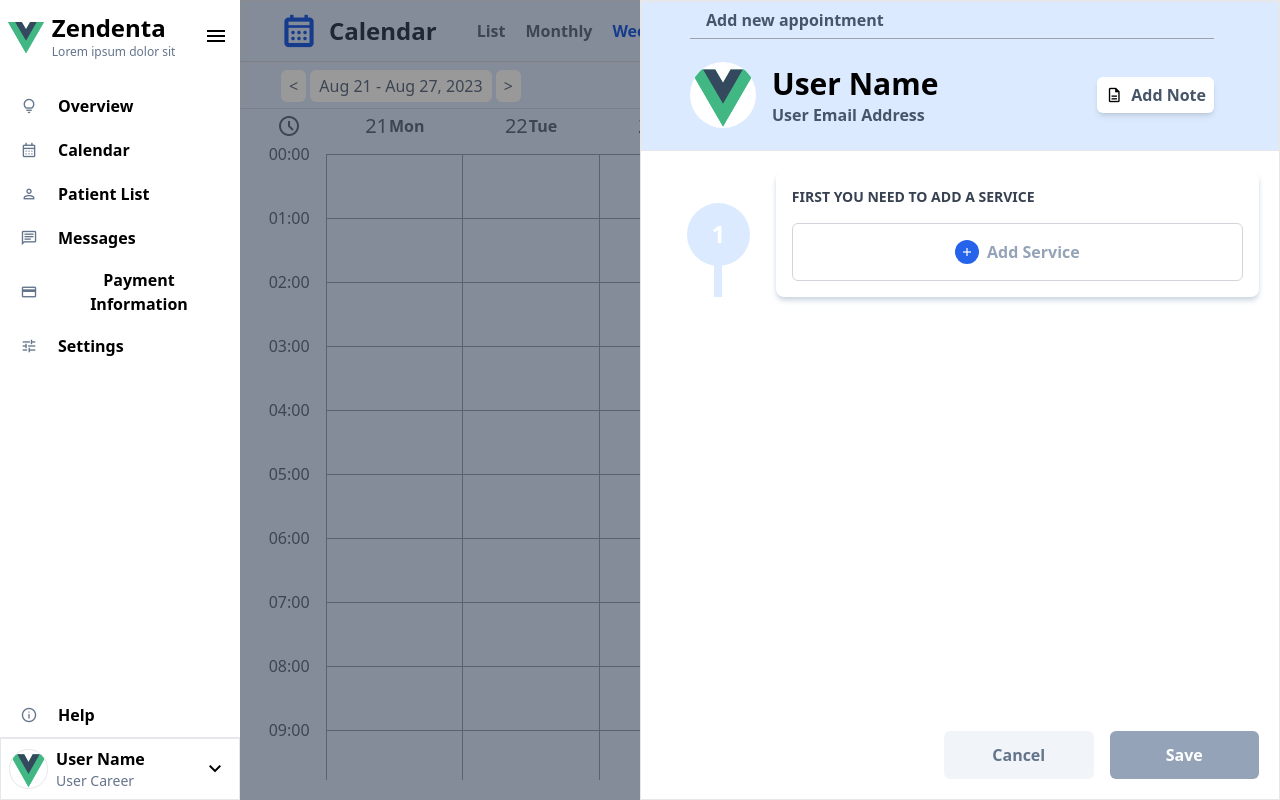
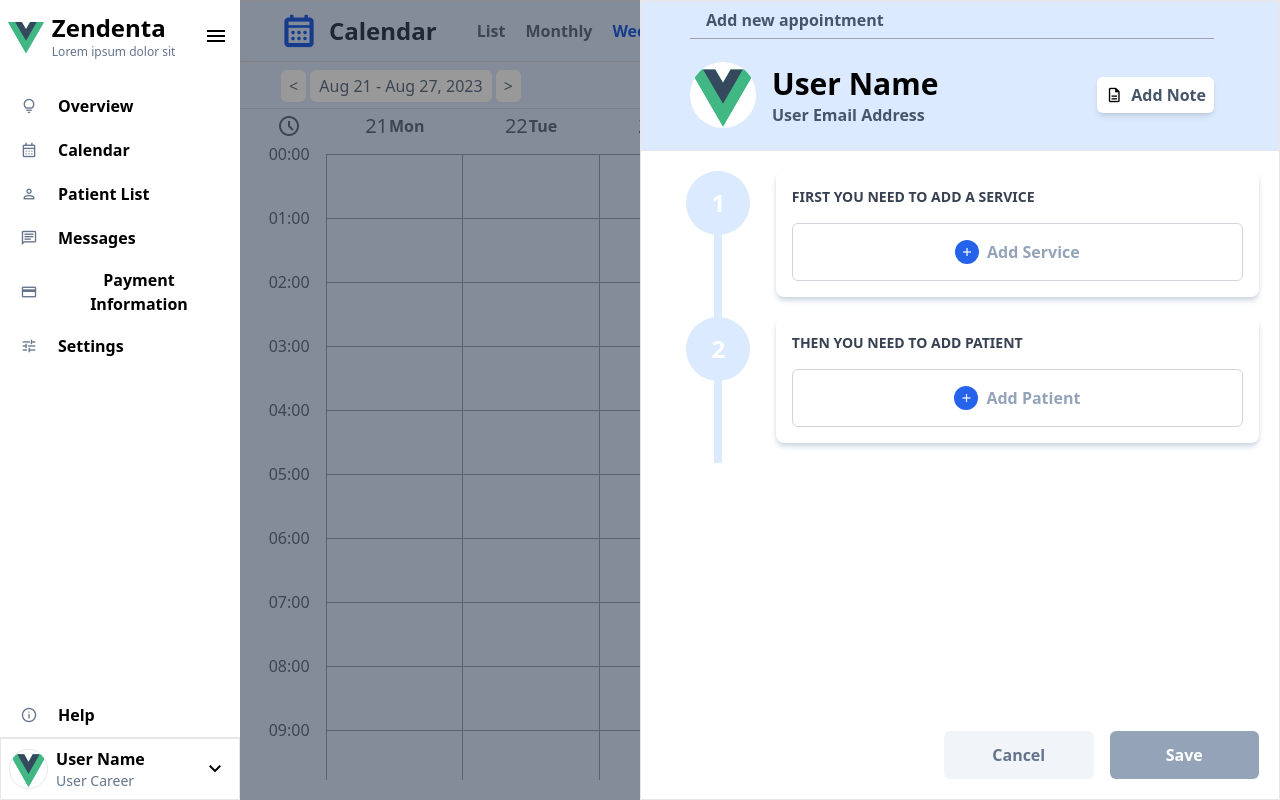
Before and after one commit to rekredhead/Calendar-App-VueJS, a Vue app: page / in a window 1280 px wide. Shown: the top 800 px of the page. Built offline with nearby package versions, Linux system fonts and the light colour scheme.

Commit message:
Finished making services and patient form items. Using separate components for now

```diff
--- /dev/null
+++ b/src/components/SidePanel-components/PatientSelector.vue
@@ -0,0 +1,99 @@
+<script setup lang="ts">
+import { ref, computed } from 'vue';
+
+const props = defineProps({
+   patient: Object,
+   setPatient: Function
+});
+
+const availablePatients = [
+   { profilePicture: 'vue.svg', name: 'Eleanor Pena', emailAddress: 'eleanor@pena.co', phone: '(270) 555-0117', address: ' 2715 Ash Dr. San Jose, South Dakota 837475' },
+   { profilePicture: 'vue.svg', name: "Oliver Bennett", emailAddress: "oliver@bennett.co", phone: "(415) 555-1234", address: "123 Elm Street, Springfield, IL 62701" },
+   { profilePicture: 'vue.svg', name: "Sophia Rodriguez", emailAddress: "sophia@rodriguez.co", phone: "(602) 555-5678", address: "789 Oak Avenue, Phoenix, AZ 85001" },
+   { profilePicture: 'vue.svg', name: "Liam Campbell", emailAddress: "liam@campbell.co", phone: "(312) 555-7890", address: "456 Maple Lane, Chicago, IL 60601" },
+   { profilePicture: 'vue.svg', name: "Ava Foster", emailAddress: "ava@foster.co", phone: "(713) 555-2345", address: "987 Pine Road, Houston, TX 77001" },
+   { profilePicture: 'vue.svg', name: "Noah Hughes", emailAddress: "noah@hughes.co", phone: "(502) 555-6789", address: "654 Birch Street, Louisville, KY 40201" }
+];
+
+const isPatientSelected = () => Object.keys(props.patient!).length;
+
+const isOpen = ref(false);
+const searchText = ref('');
+const filteredPatients = computed(() => {
+   return availablePatients.filter((patient) => patient.name.toLowerCase().includes(searchText.value.toLowerCase()))
+});
+
+type selectPatientProps = {
+   profilePicture: string,
+   name: string,
+   emailAddress: string,
+   phone: string,
+   address: string
+}
+const selectPatients = (patient: selectPatientProps) => {
+   props.setPatient!(patient);
+   searchText.value = '';
+   isOpen.value = false;
+}
+</script>
+
+<template>
+   <div class="flex">
+      <div class="flex relative justify-center items-center w-36">
+         <!-- Indicator for whether the input is filled or not -->
+         <div class="formFillIndicator" :class="{ 'bg-green-500': isPatientSelected() }">2</div>
+         <div class="flex absolute bottom-0 h-full bg-blue-100 w-2"></div>
+      </div>
+      <div class="flex flex-col w-full p-4 gap-4 shadow-md shadow-slate-300 rounded-lg mb-5">
+         <div class="flex justify-between items-center">
+            <label class="text-gray-700 text-sm font-bold" for="serviceSelect">
+               {{ isPatientSelected() ? 'PATIENT INFORMATION' : 'THEN YOU NEED TO ADD PATIENT' }}
+            </label>
+            <button v-if="isPatientSelected()" @click="props.setPatient!({})"
+               class="text-blue-600 text-sm font-bold hover:bg-blue-600 hover:text-white px-2 py-1 rounded-md active:opacity-70">EDIT</button>
+         </div>
+         <div class="relative">
+            <!-- Render the dropdown box if user hasn't selected anything yet -->
+            <button id="serviceSelect" v-show="!isPatientSelected()" @click="isOpen = !isOpen"
+               class="flex w-full border border-gray-300 justify-center py-4 items-center gap-2 rounded-md focus:ring-1">
+               <span class="material-symbols-outlined bg-blue-600 w-6 h-6 rounded-full text-white text-base">add</span>
+               <p class="text-slate-400 font-semibold">Add Patient</p>
+            </button>
+            <div v-show="isOpen" class="absolute mt-2 w-full bg-white shadow-md shadow-slate-300 rounded-md p-2 z-10">
+               <input type="text" class="bg-slate-100 text-slate-500 w-full px-5 py-3 rounded-md outline-none"
+                  v-model="searchText" placeholder="Search patients" autofocus="true" />
+               <ul class="h-64 overflow-y-scroll">
+                  <li v-for="(patient, index) in filteredPatients" :key="index"
+                     class="flex gap-2 items-center px-3 py-3 text-slate-500 cursor-pointer border-l-4 border-transparent hover:bg-green-100 hover:text-green-500 hover:border-green-500"
+                     @click="selectPatients(patient)">
+                     <img class="bg-white w-8 aspect-square rounded-full" v-bind:src="patient.profilePicture" v-bind:alt="patient.name + ' Profile Picture'" />
+                     <span class="text-lg">{{ patient.name }}</span>
+                  </li>
+               </ul>
+            </div>
+
+            <!-- Render the choice selected if their choice was selected -->
+            <div class="flex" v-show="isPatientSelected()">
+               <div class="w-16">
+                  <img class="bg-white w-full aspect-square rounded-full" v-bind:src="patient?.profilePicture" v-bind:alt="patient?.name + ' Profile Picture'" />
+               </div>
+               <div class="w-full ml-5">
+                  <h1 class="text-xl text-gray-700 font-semibold pb-2 border-b border-slate-300">{{ patient?.name }}</h1>
+                  <div class="flex py-2">
+                     <p class="w-24 text-gray-700 font-semibold">Email</p>
+                     <p class="text-slate-400">{{ patient?.emailAddress }}</p>
+                  </div>
+                  <div class="flex py-2">
+                     <p class="w-24 text-gray-700 font-semibold">Phone</p>
+                     <p class="text-slate-400">{{ patient?.phone }}</p>
+                  </div>
+                  <div class="flex py-2">
+                     <p class="w-24 text-gray-700 font-semibold">Address</p>
+                     <p class="text-slate-400">{{ patient?.address }}</p>
+                  </div>
+               </div>
+            </div>
+         </div>
+      </div>
+   </div>
+</template>
--- a/src/components/SidePanel-components/ServiceSelector.vue
+++ b/src/components/SidePanel-components/ServiceSelector.vue
@@ -1,6 +1,10 @@
 <script setup lang="ts">
+import { ref, computed } from 'vue';
 
-import { ref, computed } from 'vue';
+const props = defineProps({
+   service: Object,
+   setService: Function
+});
 
 const availableServices = [
    { nameOfService: 'service1', price: 0 },
@@ -9,11 +13,8 @@ const availableServices = [
    { nameOfService: 'service4', price: 30 },
    { nameOfService: 'service5', price: 40 },
 ];
-type selectServiceProps = {
-   nameOfService: string,
-}
 
-const selectedService = ref('');
+const isServiceSelected = () => Object.keys(props.service!).length;
 
 const isOpen = ref(false);
 const searchText = ref('');
@@ -21,33 +22,37 @@ const filteredServices = computed(() => {
    return availableServices.filter((service) => service.nameOfService.toLowerCase().includes(searchText.value.toLowerCase()))
 });
 
+type selectServiceProps = {
+   nameOfService: string,
+   price: number
+}
 const selectService = (service: selectServiceProps) => {
-   selectedService.value = service.nameOfService;
+   props.setService!(service);
    isOpen.value = false;
 }
 </script>
 
 <template>
+   <!--{{ format(props.selectedDate!, 'EEEE, dd MMMM HH:mm') }}-->
    <div class="flex">
       <div class="flex relative justify-center items-center w-36">
          <!-- Indicator for whether the input is filled or not -->
-         <div class="formFillIndicator" :class="{ 'bg-green-500': selectedService }">1</div>
-         <div class="flex absolute bottom-0 h-1/2 bg-blue-100 w-2"></div>
+         <div class="formFillIndicator" :class="{ 'bg-green-500': isServiceSelected() }">1</div>
+         <div class="flex absolute bottom-0 h-full bg-blue-100 w-2"></div>
       </div>
-      <div class="flex flex-col w-full p-4 gap-4 shadow-md shadow-slate-300 rounded-lg">
+      <div class="flex flex-col w-full p-4 gap-4 shadow-md shadow-slate-300 rounded-lg mb-5">
          <div class="flex justify-between items-center">
             <label class="text-gray-700 text-sm font-bold" for="serviceSelect">
-               {{ selectedService ? 'SERVICE INFORMATION' : 'FIRST YOU NEED TO ADD A SERVICE' }}
+               {{ isServiceSelected() ? 'SERVICE INFORMATION' : 'FIRST YOU NEED TO ADD A SERVICE' }}
             </label>
-            <button v-if="selectedService"
+            <button v-if="isServiceSelected()" @click="props.setService!({})"
                class="text-blue-600 text-sm font-bold hover:bg-blue-600 hover:text-white px-2 py-1 rounded-md active:opacity-70">EDIT</button>
          </div>
          <div class="relative">
             <!-- Render the dropdown box if user hasn't selected anything yet -->
-            <!-- Render the choice selected if their choice was selected -->
             <button
                id="serviceSelect"
-               v-show="!selectedService"
+               v-show="!isServiceSelected()"
                @click="isOpen = !isOpen"
                class="flex w-full border border-gray-300 justify-center py-4 items-center gap-2 rounded-md focus:ring-1"
             >
@@ -78,8 +83,14 @@ const selectService = (service: selectServiceProps) => {
                   </li>
                </ul>
             </div>
-            <div>
 
+            <!-- Render the choice selected if their choice was selected -->
+            <div class="flex justify-between items-center" v-show="isServiceSelected()">
+               <div>
+                  <h1 class="text-xl">{{ service?.nameOfService }}</h1>
+                  <h2 class="text-slate-400 text-sm">Subtext here</h2>
+               </div>
+               <button class="bg-green-500 text-white font-semibold px-5 h-10 rounded-md hover:bg-green-600 active:opacity-70">Meeting Room</button>
             </div>
          </div>
       </div>
--- a/src/components/SidePanel-components/SidePanel.vue
+++ b/src/components/SidePanel-components/SidePanel.vue
@@ -1,5 +1,4 @@
 <script setup lang="ts">
-//import { format } from 'date-fns';
 import SidePanelHeader from './SidePanelHeader.vue';
 import SidePanelForm from './SidePanelForm.vue';
 
@@ -8,16 +7,13 @@ const props = defineProps({
    selectedDate: Date
 });
 
-// Task 2: Start styling the Side Panel
-// Task 3: Enable form submission to console log the data
 // Task 4: Change the state of the isSidePanelOpen to false upon submission (use state passed as props)
 </script>
 
 <template>
-   <!--{{ format(props.selectedDate!, 'EEEE, dd MMMM HH:mm') }}-->
    <aside class="flex flex-col fixed bg-white top-0 bottom-0 right-0 border w-1/2 transform transition-transform duration-300"
       :class="{ 'translate-x-0': props.isSidePanelOpen, 'translate-x-full': !props.isSidePanelOpen }">
       <SidePanelHeader/>
-      <SidePanelForm/>
+      <SidePanelForm :selectedDate="selectedDate"/>
    </aside>
 </template>
--- a/src/components/SidePanel-components/SidePanelForm.vue
+++ b/src/components/SidePanel-components/SidePanelForm.vue
@@ -1,18 +1,44 @@
 <script setup lang="ts">
+// This form uses states (service, patient, dateTime) instead of input fields to collect data
+// Each form item was difficult to reuse, hence they have their own component
+
+const props = defineProps({
+   selectedDate: Date
+});
+
+import { ref } from 'vue';
 import ServiceSelector from './ServiceSelector.vue';
+import PatientSelector from './PatientSelector.vue';
 
-// Think of how the overall form will work => including missing inputs
+const service = ref({});
+const patient = ref({});
+const dateTime = ref(props.selectedDate);
+
+const setService = (selectedService: Object) => service.value = selectedService;
+const setPatient = (selectedPatient: Object) => patient.value = selectedPatient;
+const setDateTime = (selectedDateTime: Date) => dateTime.value = selectedDateTime;
+
+const submitForm = (e: Event) => {
+   e.preventDefault();
+   /** TODO when submit button is pressed
+    * Send the data to Main.vue and render it on the calendar
+    *
+    * service.value is the service data
+    * patient.value is the patient data
+    * dateTime.value is the dateTime data
+   */
+}
 </script>
 
 <template>
-   <!--{{ format(props.selectedDate!, 'EEEE, dd MMMM HH:mm') }}-->
-   <form @submit.prevent class="flex flex-col justify-between items-center h-[47em] w-full overflow-y-scroll p-5">
+   <form @submit="submitForm" class="flex flex-col justify-between items-center h-[47em] w-full overflow-y-scroll p-5">
       <div class=" w-full">
-         <ServiceSelector />
+         <ServiceSelector :service="service" :setService="setService" />
+         <PatientSelector :patient="patient" :setPatient="setPatient" />
       </div>
       <div class=" flex justify-end gap-4 h-12 w-full">
          <button class="bg-slate-100 text-slate-500 font-bold rounded-md w-1/4 hover:bg-slate-200">Cancel</button>
-         <button class="bg-slate-400 text-white font-bold rounded-md w-1/4 hover:bg-slate-500">Save</button>
+         <button type="submit" class="bg-slate-400 text-white font-bold rounded-md w-1/4 hover:bg-slate-500">Save</button>
       </div>
    </form>
 </template>
--- a/src/style.css
+++ b/src/style.css
@@ -7,7 +7,7 @@
       @apply flex items-center bg-white px-2 py-1 rounded-lg text-sm text-slate-400 hover:text-slate-600 active:opacity-80 transition duration-75;
    }
    .formFillIndicator {
-      @apply flex items-center justify-center h-1/2 aspect-square rounded-full text-2xl font-bold text-white z-10 bg-blue-100;
+      @apply flex absolute top-0 items-center justify-center w-16 aspect-square rounded-full text-2xl font-bold text-white z-10 bg-blue-100;
    }
 }
 
```
Also changed, not shown: src/assets/store.ts (deleted, +0 -19 lines).
